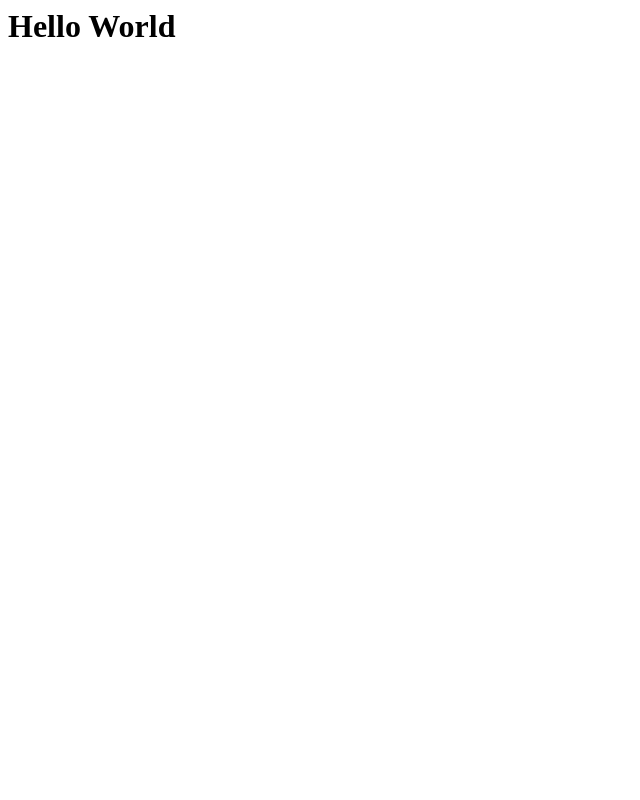
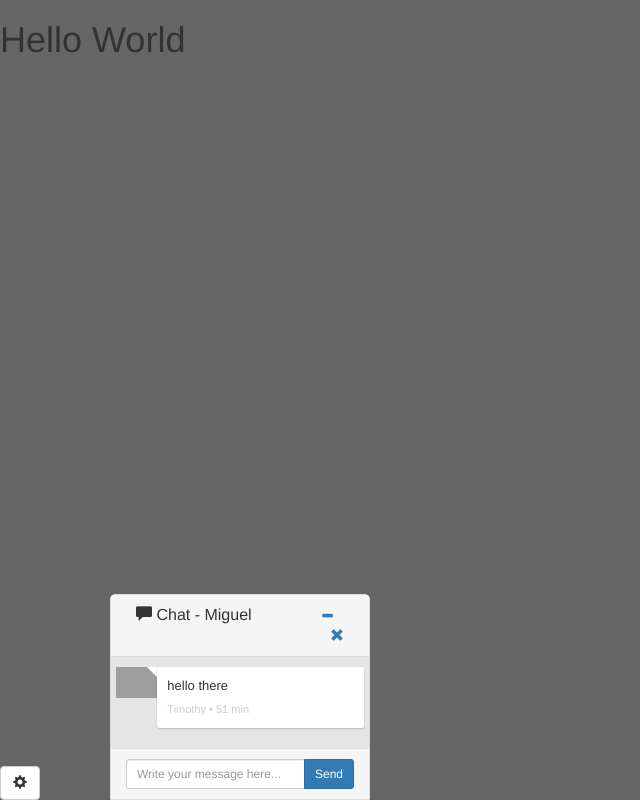
Before and after one commit to alec-paulson/animbot, a website: page public/index.html in a window 1280 px wide. Shown: the whole page, without its empty margins (0-640 px from the left). Drawn offline with nearby package versions, Linux system fonts and the light colour scheme; grey boxes are pictures that could not be loaded.

Commit message:
basic chat window

```diff
--- /dev/null
+++ b/public/css/index.css
@@ -0,0 +1,131 @@
+body{
+    /*height:400px;
+    position: fixed;
+    bottom: 0;*/
+    background-color: #666
+}
+.col-md-2, .col-md-10{
+    padding:0;
+}
+.panel{
+    margin-bottom: 0px;
+}
+.chat-window{
+    bottom:0;
+    position:fixed;
+    float:right;
+    margin-left:10px;
+}
+.chat-window > div > .panel{
+    border-radius: 5px 5px 0 0;
+}
+.icon_minim{
+    padding:2px 10px;
+}
+.msg_container_base{
+  background: #e5e5e5;
+  margin: 0;
+  padding: 0 10px 10px;
+  max-height:300px;
+  overflow-x:hidden;
+}
+.top-bar {
+  background: #666;
+  color: white;
+  padding: 10px;
+  position: relative;
+  overflow: hidden;
+}
+.msg_receive{
+    padding-left:0;
+    margin-left:0;
+}
+.msg_sent{
+    padding-bottom:20px !important;
+    margin-right:0;
+}
+.messages {
+  background: white;
+  padding: 10px;
+  border-radius: 2px;
+  box-shadow: 0 1px 2px rgba(0, 0, 0, 0.2);
+  max-width:100%;
+}
+.messages > p {
+    font-size: 13px;
+    margin: 0 0 0.2rem 0;
+  }
+.messages > time {
+    font-size: 11px;
+    color: #ccc;
+}
+.msg_container {
+    padding: 10px;
+    overflow: hidden;
+    display: flex;
+}
+img {
+    display: block;
+    width: 100%;
+}
+.avatar {
+    position: relative;
+}
+.base_receive > .avatar:after {
+    content: "";
+    position: absolute;
+    top: 0;
+    right: 0;
+    width: 0;
+    height: 0;
+    border: 5px solid #FFF;
+    border-left-color: rgba(0, 0, 0, 0);
+    border-bottom-color: rgba(0, 0, 0, 0);
+}
+
+.base_sent {
+  justify-content: flex-end;
+  align-items: flex-end;
+}
+.base_sent > .avatar:after {
+    content: "";
+    position: absolute;
+    bottom: 0;
+    left: 0;
+    width: 0;
+    height: 0;
+    border: 5px solid white;
+    border-right-color: transparent;
+    border-top-color: transparent;
+    box-shadow: 1px 1px 2px rgba(black, 0.2); // not quite perfect but close
+}
+
+.msg_sent > time{
+    float: right;
+}
+
+
+
+.msg_container_base::-webkit-scrollbar-track
+{
+    -webkit-box-shadow: inset 0 0 6px rgba(0,0,0,0.3);
+    background-color: #F5F5F5;
+}
+
+.msg_container_base::-webkit-scrollbar
+{
+    width: 12px;
+    background-color: #F5F5F5;
+}
+
+.msg_container_base::-webkit-scrollbar-thumb
+{
+    -webkit-box-shadow: inset 0 0 6px rgba(0,0,0,.3);
+    background-color: #555;
+}
+
+.btn-group.dropup{
+    position:fixed;
+    left:0px;
+    bottom:0;
+}
--- a/public/index.html
+++ b/public/index.html
@@ -1,3 +1,74 @@
-<html>
+<!DOCTYPE html>
+
+<html lang="en">
+<head>
+    <meta charset="utf-8">
+
+    <title>Anibot Demo</title>
+    <meta name="description" content="">
+    <meta name="author" content="Alec & Arjun">
+    <script src="//code.jquery.com/jquery-1.11.1.min.js"></script>
+    <link href="//netdna.bootstrapcdn.com/bootstrap/3.1.0/css/bootstrap.min.css" rel="stylesheet" id="bootstrap-css">
+    <link href="css/index.css" rel="stylesheet">
+    <script src="//netdna.bootstrapcdn.com/bootstrap/3.1.0/js/bootstrap.min.js"></script>
+    <script src="js/index.js"></script>
+</head>
+<body>
     <h1>Hello World</h1>
+
+    <div class="container">
+        <div class="row chat-window col-xs-5 col-md-3" id="chat_window_1" style="margin-left:10px;">
+            <div class="col-xs-12 col-md-12">
+                <div class="panel panel-default">
+                    <div class="panel-heading top-bar">
+                        <div class="col-md-8 col-xs-8">
+                            <h3 class="panel-title"><span class="glyphicon glyphicon-comment"></span> Chat - Miguel</h3>
+                        </div>
+                        <div class="col-md-4 col-xs-4" style="text-align: right;">
+                            <a href="#"><span id="minim_chat_window" class="glyphicon glyphicon-minus icon_minim"></span></a>
+                            <a href="#"><span class="glyphicon glyphicon-remove icon_close" data-id="chat_window_1"></span></a>
+                        </div>
+                    </div>
+                    <div class="panel-body msg_container_base" id="chat-panel">
+                        <div class="row msg_container base_receive">
+                            <div class="col-md-2 col-xs-2 avatar">
+                                <img src="http://www.bitrebels.com/wp-content/uploads/2011/02/Original-Facebook-Geek-Profile-Avatar-1.jpg" class=" img-responsive ">
+                            </div>
+                            <div class="col-md-10 col-xs-10">
+                                <div class="messages msg_receive">
+                                    <p>hello there</p>
+                                    <time datetime="2009-11-13T20:00">Timothy • 51 min</time>
+                                </div>
+                            </div>
+                        </div>
+                    </div>
+                    <div class="panel-footer">
+                        <form onsubmit="return false;">
+                        <div class="input-group">
+                            <input id="btn-input" type="text" class="form-control input-sm chat_input" placeholder="Write your message here..." />
+                            <span class="input-group-btn">
+                            <button class="btn btn-primary btn-sm" id="btn-chat" type='submit'>Send</button>
+                            </span>
+                        </div>
+                    </form>
+                    </div>
+                </div>
+            </div>
+        </div>
+
+        <div class="btn-group dropup">
+            <button type="button" class="btn btn-default dropdown-toggle" data-toggle="dropdown">
+                <span class="glyphicon glyphicon-cog"></span>
+                <span class="sr-only">Toggle Dropdown</span>
+            </button>
+            <ul class="dropdown-menu" role="menu">
+                <li><a href="#" id="new_chat"><span class="glyphicon glyphicon-plus"></span> Novo</a></li>
+                <li><a href="#"><span class="glyphicon glyphicon-list"></span> Ver outras</a></li>
+                <li><a href="#"><span class="glyphicon glyphicon-remove"></span> Fechar Tudo</a></li>
+                <li class="divider"></li>
+                <li><a href="#"><span class="glyphicon glyphicon-eye-close"></span> Invisivel</a></li>
+            </ul>
+        </div>
+    </div>
+</body>
 </html>
--- /dev/null
+++ b/public/js/index.js
@@ -0,0 +1,41 @@
+$(document).on('click', '.panel-heading span.icon_minim', function (e) {
+    var $this = $(this);
+    if (!$this.hasClass('panel-collapsed')) {
+        $this.parents('.panel').find('.panel-body').slideUp();
+        $this.addClass('panel-collapsed');
+        $this.removeClass('glyphicon-minus').addClass('glyphicon-plus');
+    } else {
+        $this.parents('.panel').find('.panel-body').slideDown();
+        $this.removeClass('panel-collapsed');
+        $this.removeClass('glyphicon-plus').addClass('glyphicon-minus');
+    }
+});
+$(document).on('focus', '.panel-footer input.chat_input', function (e) {
+    var $this = $(this);
+    if ($('#minim_chat_window').hasClass('panel-collapsed')) {
+        $this.parents('.panel').find('.panel-body').slideDown();
+        $('#minim_chat_window').removeClass('panel-collapsed');
+        $('#minim_chat_window').removeClass('glyphicon-plus').addClass('glyphicon-minus');
+    }
+});
+$(document).on('click', '#new_chat', function (e) {
+    var size = $( ".chat-window:last-child" ).css("margin-left");
+     size_total = parseInt(size) + 400;
+    alert(size_total);
+    var clone = $( "#chat_window_1" ).clone().appendTo( ".container" );
+    clone.css("margin-left", size_total);
+});
+$(document).on('click', '.icon_close', function (e) {
+    //$(this).parent().parent().parent().parent().remove();
+    $( "#chat_window_1" ).remove();
+});
+$(document).on('click', '#btn-chat', function(e) {
+    $("#chat-panel").append('<div class="row msg_container base_sent">    <div class="col-xs-10 col-md-10">        <div class="messages msg_sent">            <p>' + $('#btn-input').val() + '</p>            <time datetime="2009-11-13T20:00">Timothy • 51 min</time>        </div>    </div>    <div class="col-md-2 col-xs-2 avatar">        <img src="http://www.bitrebels.com/wp-content/uploads/2011/02/Original-Facebook-Geek-Profile-Avatar-1.jpg" class=" img-responsive ">    </div></div>');
+    $("#btn-input").val('');
+    //$('#chat-panel').animate({
+    //    scrollTop: $(document).height()-$(window).height()},
+    //    1400,
+    //    "swing"
+    // );
+    $('#chat-panel').animate({scrollTop:$(document).height()}, 'swing');
+});
```
